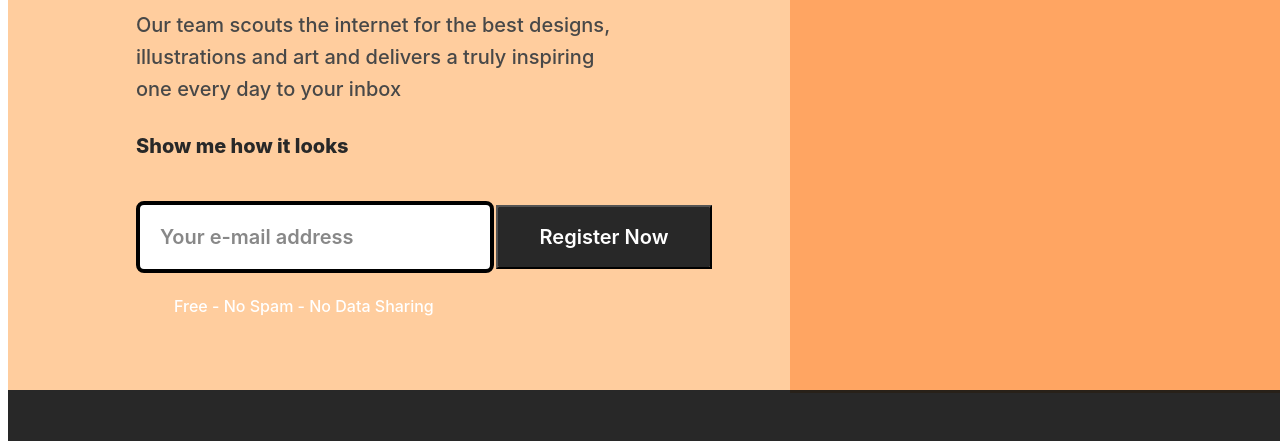
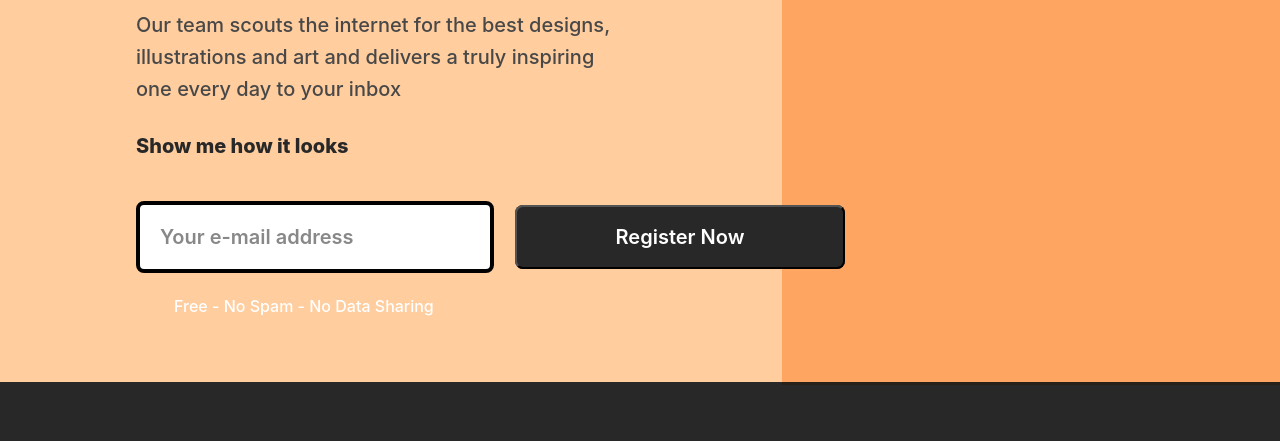
Before and after one commit to Avi1602/Micro-Project1, a plain HTML site: page index.html in a window 1280 px wide. Shown: the part 210-651 px from the top of the page. Drawn offline with Linux system fonts and the light colour scheme.

Commit message:
Update style.css

```diff
--- a/style.css
+++ b/style.css
@@ -1,3 +1,7 @@
+body{
+    margin: 0;
+    padding: 0;
+}
 .grid-container1{
     display: grid;
     background: #FFCD9E;
@@ -75,13 +79,13 @@
     color: #888888;
 }
 .item6 {
-    background:#282828;
-    width: 216px;
+    background: #282828;
+    width: 330px; /* corrected typo */
     height: 64px;
     top: 415px;
-    left: 496px;
+    left: 515px;
     position: absolute;
-    border-radius: 8px;
+    border-radius: 8px; /* Adjust the border-radius value to your preference */
 }
 
 .item6 button {
@@ -92,7 +96,8 @@
     font-size: 20px;
     font-weight: 600;
     line-height: 32px;
-    color:#FFFFFF;
+    color: #FFFFFF;
+    border-radius: 8px;
 }
 .item7{
     width: 310px;
@@ -195,6 +200,7 @@
     color: #FFCD9E;
     border: 3px solid;
     border-color:#FFCD9E;
+    border-radius: 8px;
 }
 .item14{
     width: 220px;
@@ -218,6 +224,7 @@
     color: #FFCD9E;
     border: 3px solid;
     border-color:#FFCD9E;
+    border-radius: 8px;
 }
 .item16{
     width: 236px;
```
